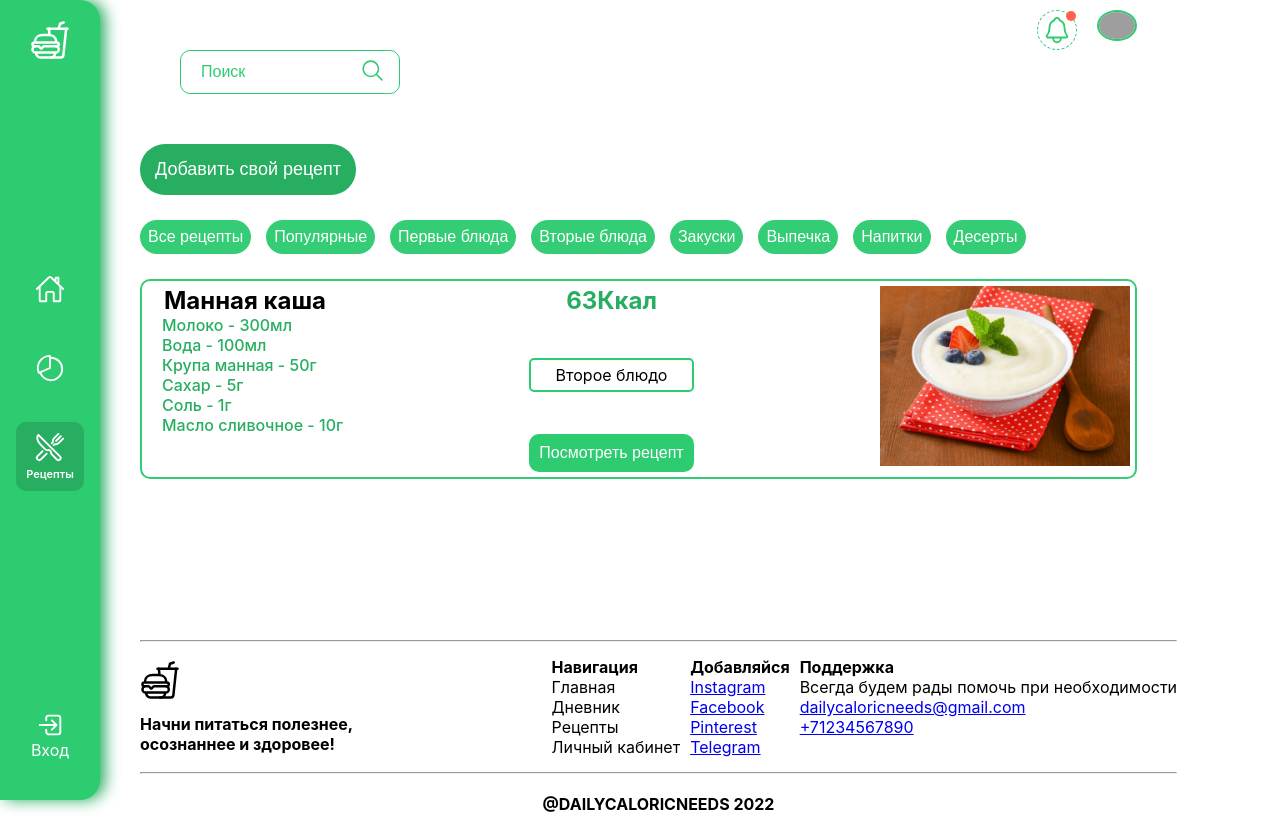
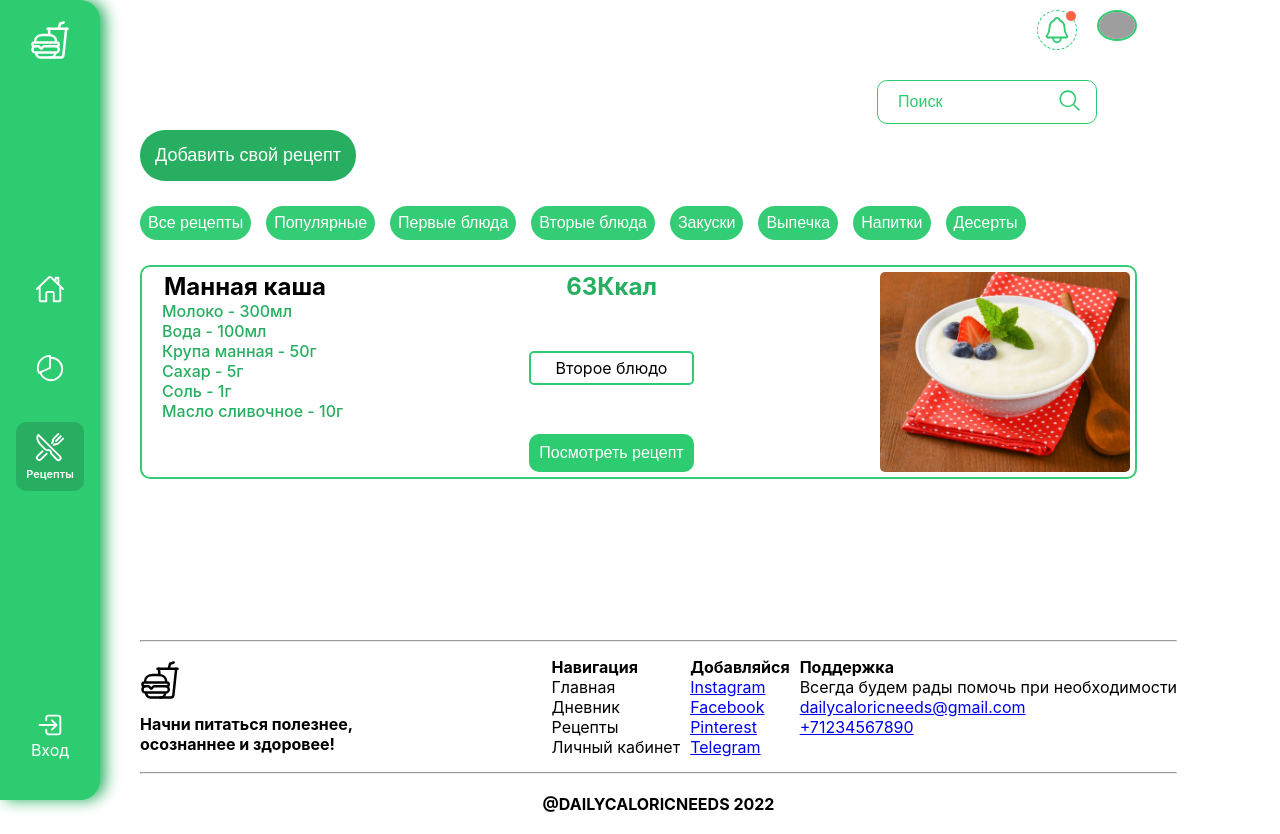
Before and after one commit to Daily-caloric-needs/web, a React (Create React App) app: page /recipes in a window 1280 px wide. Built offline with nearby package versions, Linux system fonts and the light colour scheme; grey boxes are pictures that could not be loaded; what react-swipeable-views-utils would draw is missing.

Commit message:
правки верстки

```diff
--- a/src/components/Recipes/Recipes.js
+++ b/src/components/Recipes/Recipes.js
@@ -15,8 +15,10 @@ export const Recipes = () => {
             <Notification />
             <Avatar />
           </div>
-          <Search />
-          <button className='content__button'>Добавить свой рецепт</button>
+          <div className='content__menu'>
+            <button className='content__button'>Добавить свой рецепт</button>
+            <Search />
+          </div>
           <div className='content__category'>
             <button>Все рецепты</button>
             <button>Популярные</button>
--- a/src/components/Recipes/style.scss
+++ b/src/components/Recipes/style.scss
@@ -11,6 +11,12 @@
       display: flex;
       align-items: center;
       justify-content: flex-end;
+    }
+
+    &__menu {
+      display: flex;
+      justify-content: space-between;
+      padding-top: 30px;
     }
 
     &__button {
@@ -52,7 +58,7 @@
         justify-content: space-between;
         border-radius: 10px;
         padding: 5px;
-        max-height: 200px;
+        max-height: 215px;
 
         &__info {
 
@@ -99,7 +105,8 @@
           height: 200px;
           background-image: url('../../img/mannaya-kasha.jpg');
           background-repeat: no-repeat;
-          background-size: contain;
+          background-size: cover;
+          border-radius: 5px;
         }
       }
     }
```
